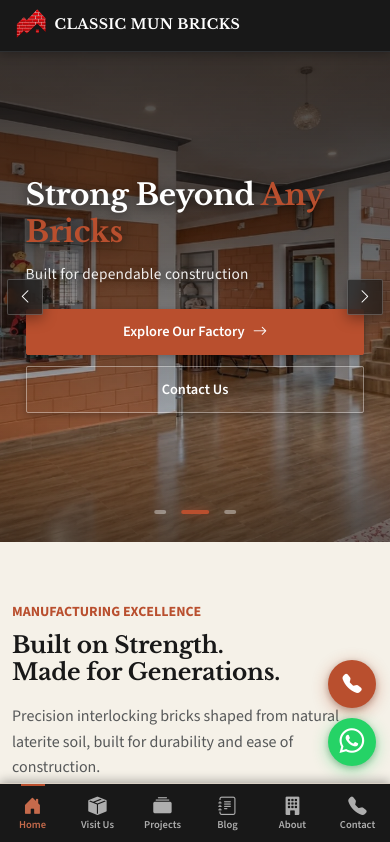
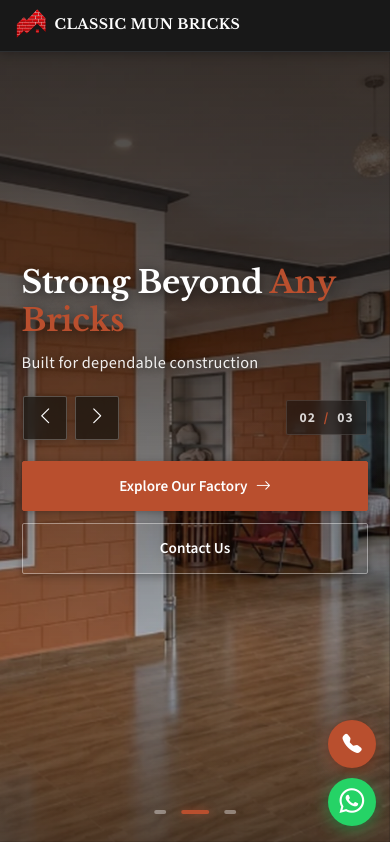
Before and after one commit to fahim-mohammed-p/classic-mun-bricks, a React (Vite) app in the folder frontend/: page / in a window 390 px wide. Shown: the top 842 px of the page. Built offline with nearby package versions, Linux system fonts and the light colour scheme; no server answers.

Commit message:
Navbar blurry

```diff
--- a/frontend/src/App.jsx
+++ b/frontend/src/App.jsx
@@ -1,6 +1,7 @@
 import React, { useEffect } from 'react';
 import { Routes, Route, useLocation } from 'react-router-dom';
 import { Toaster } from 'react-hot-toast';
+import { HeroNavProvider } from './context/HeroNavContext';
 import Navbar from './components/Navbar';
 import Footer from './components/Footer';
 import WhatsAppButton from './components/WhatsAppButton';
@@ -29,6 +30,7 @@ const ScrollToTop = () => {
 
 function App() {
   return (
+    <HeroNavProvider>
       <div className="d-flex flex-column min-vh-100">
         <Toaster position="top-right" toastOptions={{ duration: 5000 }} />
         <ScrollToTop />
@@ -47,6 +49,7 @@ function App() {
         <Footer />
         <WhatsAppButton />
       </div>
+    </HeroNavProvider>
   );
 }
 
--- a/frontend/src/components/Hero.jsx
+++ b/frontend/src/components/Hero.jsx
@@ -3,6 +3,7 @@ import { Link } from 'react-router-dom';
 import heroSlide1 from '../assets/hero-slides/hero-slide-1.webp';
 import heroSlide2 from '../assets/hero-slides/hero-slide-2.webp';
 import heroSlide3 from '../assets/hero-slides/hero-slide-3.webp';
+import { useHeroNav } from '../context/HeroNavContext';
 
 /**
  * Slide Definitions:
@@ -49,6 +50,9 @@ const Hero = () => {
   const [isPaused, setIsPaused] = useState(false);
   const touchStartX = useRef(0);
   const touchEndX = useRef(0);
+  const heroSectionRef = useRef(null);
+
+  const { isHome, setIsHeroInView } = useHeroNav();
 
   const nextSlide = useCallback(() => {
     setCurrentSlide((prev) => (prev + 1) % SLIDES.length);
@@ -61,6 +65,25 @@ const Hero = () => {
   const goToSlide = (index) => {
     setCurrentSlide(index);
   };
+
+  // IntersectionObserver to detect whether Home Hero is active in viewport
+  useEffect(() => {
+    if (!isHome || !heroSectionRef.current) return;
+
+    const observer = new IntersectionObserver(
+      ([entry]) => {
+        setIsHeroInView(entry.isIntersecting);
+      },
+      {
+        root: null,
+        rootMargin: '-72px 0px 0px 0px', // 72px offset for desktop navbar
+        threshold: [0, 0.15],
+      }
+    );
+
+    observer.observe(heroSectionRef.current);
+    return () => observer.disconnect();
+  }, [isHome, setIsHeroInView]);
 
   // Auto-slide effect with pause on hover
   useEffect(() => {
@@ -101,6 +124,8 @@ const Hero = () => {
 
   return (
     <section
+      ref={heroSectionRef}
+      id="home-hero"
       className="hero-slider-section"
       aria-label="Classic Mun Bricks Hero Showcase"
       onMouseEnter={() => setIsPaused(true)}
@@ -153,6 +178,33 @@ const Hero = () => {
                 {SLIDES[currentSlide].subtext}
               </p>
 
+              {/* Mobile-Only Dedicated Slider Arrow Controls (Task 2: clean breathing room, no touching buttons) */}
+              <div className="hero-mobile-nav-row d-flex d-md-none align-items-center justify-content-between">
+                <div className="hero-mobile-arrows-group d-flex align-items-center gap-2">
+                  <button
+                    type="button"
+                    className="hero-mobile-arrow-btn prev"
+                    onClick={prevSlide}
+                    aria-label="Previous slide"
+                    title="Previous slide"
+                  >
+                    <i className="bi bi-chevron-left" aria-hidden="true" />
+                  </button>
+                  <button
+                    type="button"
+                    className="hero-mobile-arrow-btn next"
+                    onClick={nextSlide}
+                    aria-label="Next slide"
+                    title="Next slide"
+                  >
+                    <i className="bi bi-chevron-right" aria-hidden="true" />
+                  </button>
+                </div>
+                <span className="hero-mobile-slide-counter">
+                  0{currentSlide + 1} <span className="counter-sep">/</span> 0{SLIDES.length}
+                </span>
+              </div>
+
               {/* CTA Action Buttons */}
               <div className="hero-cta-actions">
                 <Link to="/visit-us" className="btn-cmb-primary hero-btn-cta">
@@ -168,10 +220,10 @@ const Hero = () => {
         </div>
       </div>
 
-      {/* Navigation Arrow Controls */}
+      {/* Desktop-Only Side Floating Navigation Arrow Controls */}
       <button
         type="button"
-        className="hero-arrow-btn prev-arrow"
+        className="hero-arrow-btn prev-arrow d-none d-md-flex"
         onClick={prevSlide}
         aria-label="Previous slide"
         title="Previous slide"
@@ -181,7 +233,7 @@ const Hero = () => {
 
       <button
         type="button"
-        className="hero-arrow-btn next-arrow"
+        className="hero-arrow-btn next-arrow d-none d-md-flex"
         onClick={nextSlide}
         aria-label="Next slide"
         title="Next slide"
--- a/frontend/src/components/Navbar.jsx
+++ b/frontend/src/components/Navbar.jsx
@@ -2,12 +2,19 @@ import React from 'react';
 import { NavLink, Link } from 'react-router-dom';
 import { CONTACT_CONFIG } from '../config/contact';
 import BrandLogo from './BrandLogo';
+import { useHeroNav } from '../context/HeroNavContext';
 
 const Navbar = () => {
+  const { isHome, isHeroInView } = useHeroNav();
+  const isDesktopGlass = isHome && isHeroInView;
+  const isMobileBottomNavHidden = isHome && isHeroInView;
+
   return (
     <>
       {/* DESKTOP TOP NAVBAR */}
-      <nav className="navbar navbar-expand-lg navbar-dark navbar-custom sticky-top d-none d-lg-block">
+      <nav
+        className={`navbar navbar-expand-lg navbar-dark navbar-custom d-none d-lg-block ${isHome ? 'is-home-nav' : 'sticky-top'} ${isDesktopGlass ? 'is-hero-glass' : ''} ${isHome && !isHeroInView ? 'is-scrolled' : ''}`}
+      >
         <div className="container">
           {/* Official Brand Logo & Name */}
           <Link className="navbar-brand text-decoration-none" to="/" aria-label="Classic Mun Bricks Home">
@@ -83,7 +90,11 @@ const Navbar = () => {
 
 
       {/* MOBILE APP-LIKE FIXED BOTTOM NAVIGATION */}
-      <nav className="mobile-bottom-nav d-lg-none" aria-label="Mobile Navigation">
+      <nav
+        className={`mobile-bottom-nav d-lg-none ${isMobileBottomNavHidden ? 'is-hero-hidden' : ''}`}
+        aria-label="Mobile Navigation"
+        aria-hidden={isMobileBottomNavHidden}
+      >
         <div className="mobile-bottom-nav-inner">
           <NavLink
             to="/"
--- /dev/null
+++ b/frontend/src/context/HeroNavContext.jsx
@@ -0,0 +1,49 @@
+import React, { createContext, useContext, useState, useEffect } from 'react';
+import { useLocation } from 'react-router-dom';
+
+const HeroNavContext = createContext({
+  isHome: false,
+  isHeroInView: false,
+  setIsHeroInView: () => {},
+});
+
+export const HeroNavProvider = ({ children }) => {
+  const location = useLocation();
+  const isHome = location.pathname === '/';
+  const [isHeroInView, setIsHeroInView] = useState(isHome);
+
+  // Synchronize route changes
+  useEffect(() => {
+    if (!isHome) {
+      setIsHeroInView(false);
+      document.body.classList.remove('is-home-page', 'home-hero-active');
+    } else {
+      document.body.classList.add('is-home-page');
+      // When at top of home, hero is in view
+      const atTop = window.scrollY < 120;
+      setIsHeroInView(atTop);
+      if (atTop) {
+        document.body.classList.add('home-hero-active');
+      } else {
+        document.body.classList.remove('home-hero-active');
+      }
+    }
+  }, [isHome, location.pathname]);
+
+  // Synchronize body class for home-hero-active
+  useEffect(() => {
+    if (isHome && isHeroInView) {
+      document.body.classList.add('home-hero-active');
+    } else {
+      document.body.classList.remove('home-hero-active');
+    }
+  }, [isHome, isHeroInView]);
+
+  return (
+    <HeroNavContext.Provider value={{ isHome, isHeroInView, setIsHeroInView }}>
+      {children}
+    </HeroNavContext.Provider>
+  );
+};
+
+export const useHeroNav = () => useContext(HeroNavContext);
--- a/frontend/src/index.css
+++ b/frontend/src/index.css
@@ -108,6 +108,36 @@ h1, h2, h3, h4, .font-heading {
   border-bottom: 1px solid rgba(255, 255, 255, 0.1);
   padding: 0.85rem 0;
   transition: var(--cmb-transition);
+}
+
+/* 3B — DESKTOP HOME HERO GLASS NAVBAR OVER HERO IMAGE */
+@media (min-width: 992px) {
+  .navbar-custom.is-home-nav {
+    position: fixed;
+    top: 0;
+    left: 0;
+    right: 0;
+    z-index: 1030;
+    width: 100%;
+    transition: background-color 0.35s ease, border-color 0.35s ease, backdrop-filter 0.35s ease, -webkit-backdrop-filter 0.35s ease, box-shadow 0.35s ease;
+  }
+
+  .navbar-custom.is-home-nav.is-hero-glass {
+    background-color: rgba(15, 15, 15, 0.36);
+    backdrop-filter: blur(12px);
+    -webkit-backdrop-filter: blur(12px);
+    border-bottom: 1px solid rgba(255, 255, 255, 0.12);
+    box-shadow: 0 4px 20px rgba(0, 0, 0, 0.15);
+  }
+
+  /* Solid navbar restored immediately after scrolling past Home Hero */
+  .navbar-custom.is-home-nav.is-scrolled {
+    background-color: var(--cmb-charcoal);
+    border-bottom: 1px solid rgba(255, 255, 255, 0.1);
+    backdrop-filter: none;
+    -webkit-backdrop-filter: none;
+    box-shadow: 0 4px 16px rgba(0, 0, 0, 0.35);
+  }
 }
 
 .navbar-custom .navbar-brand {
@@ -468,36 +498,87 @@ h1, h2, h3, h4, .font-heading {
   box-shadow: 0 0 8px rgba(185, 79, 46, 0.6);
 }
 
-/* 8. Mobile & Responsive Layout Refinements */
+/* Desktop Headroom & Viewport Balance over Glass Navbar */
+@media (min-width: 992px) {
+  .hero-slider-section {
+    min-height: 640px;
+    height: clamp(640px, 86vh, 800px);
+    padding-top: calc(72px + 2rem);
+    padding-bottom: 2.5rem;
+  }
+}
+
+/* 6B. Mobile Dedicated Slider Arrow Navigation Row */
+.hero-mobile-nav-row {
+  margin-bottom: 1.35rem;
+  padding: 0 0.1rem;
+}
+
+.hero-mobile-arrows-group {
+  display: flex;
+  align-items: center;
+  gap: 0.65rem;
+}
+
+.hero-mobile-arrow-btn {
+  width: 44px;
+  height: 44px;
+  border-radius: var(--cmb-radius, 2px);
+  background-color: rgba(22, 18, 15, 0.72);
+  backdrop-filter: blur(8px);
+  -webkit-backdrop-filter: blur(8px);
+  border: 1px solid rgba(255, 255, 255, 0.24);
+  color: #FFFFFF;
+  display: flex;
+  align-items: center;
+  justify-content: center;
+  font-size: 1.15rem;
+  cursor: pointer;
+  touch-action: manipulation;
+  transition: all 0.2s cubic-bezier(0.16, 1, 0.3, 1);
+  box-shadow: 0 2px 8px rgba(0, 0, 0, 0.25);
+}
+
+.hero-mobile-arrow-btn:active {
+  background-color: var(--cmb-brick, #B94F2E);
+  border-color: var(--cmb-brick, #B94F2E);
+  transform: scale(0.92);
+}
+
+.hero-mobile-slide-counter {
+  font-family: var(--cmb-font-body);
+  font-size: 0.85rem;
+  font-weight: 700;
+  letter-spacing: 0.08em;
+  color: rgba(255, 255, 255, 0.82);
+  background-color: rgba(22, 18, 15, 0.55);
+  backdrop-filter: blur(6px);
+  -webkit-backdrop-filter: blur(6px);
+  padding: 0.35rem 0.75rem;
+  border-radius: var(--cmb-radius, 2px);
+  border: 1px solid rgba(255, 255, 255, 0.12);
+}
+
+.hero-mobile-slide-counter .counter-sep {
+  color: var(--cmb-brick, #B94F2E);
+  margin: 0 0.25rem;
+}
+
+/* 8. Mobile & Responsive Layout Refinements (Task 1: No Next Section Peek) */
 @media (max-width: 991.98px) {
   .hero-slider-section {
-    min-height: 560px;
+    min-height: calc(100vh - 54px);
+    min-height: calc(100svh - 54px);
+    min-height: calc(100dvh - 54px);
     height: auto;
-    padding: 5rem 0 4.5rem;
-  }
-
-  .hero-arrow-btn {
-    width: 40px;
-    height: 40px;
-    font-size: 1rem;
-  }
-
-  .hero-arrow-btn.prev-arrow {
-    left: 0.85rem;
-  }
-
-  .hero-arrow-btn.next-arrow {
-    right: 0.85rem;
+    padding: 2.5rem 0 3.25rem;
+    display: flex;
+    flex-direction: column;
+    justify-content: center;
   }
 }
 
 @media (max-width: 767.98px) {
-  .hero-slider-section {
-    min-height: 520px;
-    height: auto;
-    padding: 4rem 0 3.75rem;
-  }
-
   /* Subtle mobile overlay: warm dark brown/black gradient for high text readability while keeping brick photo bright & clear */
   .hero-slide-overlay {
     background:
@@ -511,63 +592,55 @@ h1, h2, h3, h4, .font-heading {
   }
 
   .hero-content-container {
-    padding-left: 2rem;
-    padding-right: 2rem;
-    padding-top: 1rem;
+    padding-left: 1.85rem;
+    padding-right: 1.85rem;
+    padding-top: 0.5rem;
     padding-bottom: 1.5rem;
   }
 
   .hero-main-heading {
-    font-size: 2.1rem;
-    line-height: 1.2;
-    margin-bottom: 0.85rem;
+    font-size: 2.15rem;
+    line-height: 1.18;
+    margin-bottom: 0.75rem;
   }
 
   .hero-subtext {
-    font-size: 0.96rem;
+    font-size: 1.02rem;
     line-height: 1.5;
-    margin-bottom: 1.4rem;
-  }
-
-  .hero-arrow-btn {
-    width: 36px;
-    height: 36px;
-    font-size: 0.95rem;
-    background-color: rgba(20, 20, 20, 0.65);
-  }
-
-  .hero-arrow-btn.prev-arrow {
-    left: 0.45rem;
-  }
-
-  .hero-arrow-btn.next-arrow {
-    right: 0.45rem;
+    margin-bottom: 1.25rem;
   }
 }
 
 @media (max-width: 575.98px) {
   .hero-slider-section {
-    min-height: 490px;
-    padding: 3.5rem 0 3.25rem;
+    min-height: calc(100vh - 54px);
+    min-height: calc(100svh - 54px);
+    min-height: calc(100dvh - 54px);
+    padding: 2rem 0 3rem;
   }
 
   .hero-content-container {
-    padding-left: 1.6rem;
-    padding-right: 1.6rem;
+    padding-left: 1.35rem;
+    padding-right: 1.35rem;
   }
 
   .hero-main-heading {
-    font-size: 1.85rem;
-    line-height: 1.22;
+    font-size: 1.95rem;
+    line-height: 1.2;
   }
 
   .hero-cta-actions {
-    gap: 0.65rem;
+    flex-direction: column;
+    align-items: stretch;
+    gap: 0.75rem;
+    margin-bottom: 1.5rem;
   }
 
   .hero-btn-cta {
-    padding: 0.68rem 1.15rem;
-    font-size: 0.9rem;
+    width: 100%;
+    justify-content: center;
+    padding: 0.75rem 1.35rem;
+    font-size: 0.95rem;
   }
 }
 
@@ -1279,6 +1352,19 @@ h1, h2, h3, h4, .font-heading {
   border-top: 1px solid var(--cmb-border);
   box-shadow: 0 -2px 10px rgba(0, 0, 0, 0.3);
   padding-bottom: env(safe-area-inset-bottom, 0px);
+  transform: translateY(0);
+  opacity: 1;
+  visibility: visible;
+  pointer-events: auto;
+  transition: transform 0.35s cubic-bezier(0.16, 1, 0.3, 1), opacity 0.3s ease, visibility 0.35s ease;
+}
+
+/* 3A — MOBILE HOME HERO: HIDE BOTTOM NAVIGATION WHILE HERO IS IN VIEW */
+.mobile-bottom-nav.is-hero-hidden {
+  transform: translateY(100%);
+  opacity: 0;
+  visibility: hidden;
+  pointer-events: none;
 }
 
 .mobile-bottom-nav-inner {
@@ -1507,6 +1593,12 @@ h1, h2, h3, h4, .font-heading {
     bottom: calc(64px + 14px + env(safe-area-inset-bottom, 0px));
     right: 14px;
     gap: 10px;
+    transition: bottom 0.35s cubic-bezier(0.16, 1, 0.3, 1);
+  }
+
+  /* When bottom nav is hidden on Home Hero, comfortably position floating actions lower */
+  body.home-hero-active .floating-actions-stack {
+    bottom: calc(18px + env(safe-area-inset-bottom, 0px));
   }
 
   .floating-action-btn {
```
Lines whose indentation alone changed are shown as unchanged.
